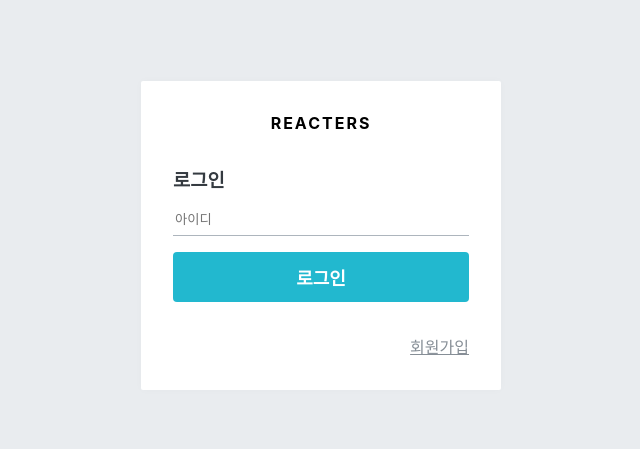
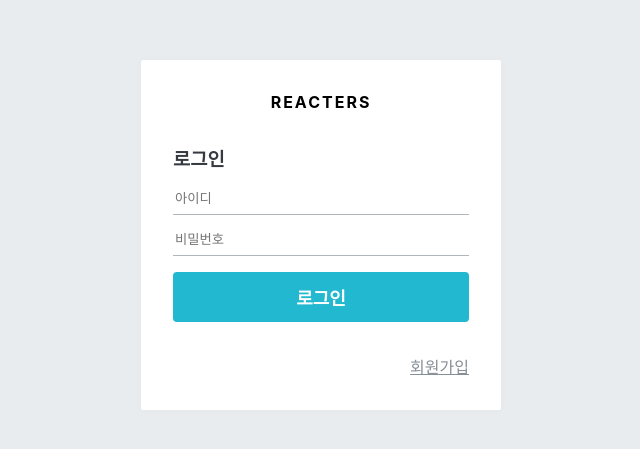
Before and after one commit to oinochoe/react_blog, a React (Create React App) app in the folder blog-frontend/: page /login in a window 1280 px wide. Shown: the part 165-614 px from the top of the page, without its empty margins (319-959 px from the left). Built offline with nearby package versions, Linux system fonts and the light colour scheme.

Commit message:
authForm 수정

```diff
--- a/blog-frontend/src/components/auth/AuthForm.js
+++ b/blog-frontend/src/components/auth/AuthForm.js
@@ -55,23 +55,35 @@ const textMap = {
     register: '회원가입',
 };
 
-const AuthForm = ({ type }) => {
+const AuthForm = ({ type, form, onChange, onSubmit }) => {
     const text = textMap[type];
     return (
         <AuthFormBlock>
             <h3>{text}</h3>
-            <form>
+            <form onSubmit={onSubmit}>
                 <StyledInput
                     autoComplete="username"
                     name="username"
                     placeholder="아이디"
+                    onChange={onChange}
+                    value={form.username}
+                />
+                <StyledInput
+                    type="password"
+                    autoComplete="new-password"
+                    name="password"
+                    placeholder="비밀번호"
+                    onChange={onChange}
+                    value={form.password}
                 />
                 {type === 'register' && (
                     <StyledInput
                         type="password"
                         autoComplete="new-password"
-                        name="password"
-                        placeholder="비밀번호"
+                        name="passwordConfirm"
+                        placeholder="비밀번호 확인"
+                        onChange={onChange}
+                        value={form.passwordConfirm}
                     />
                 )}
                 <ButtonWithMarginTop fullWidth cyan>
```
